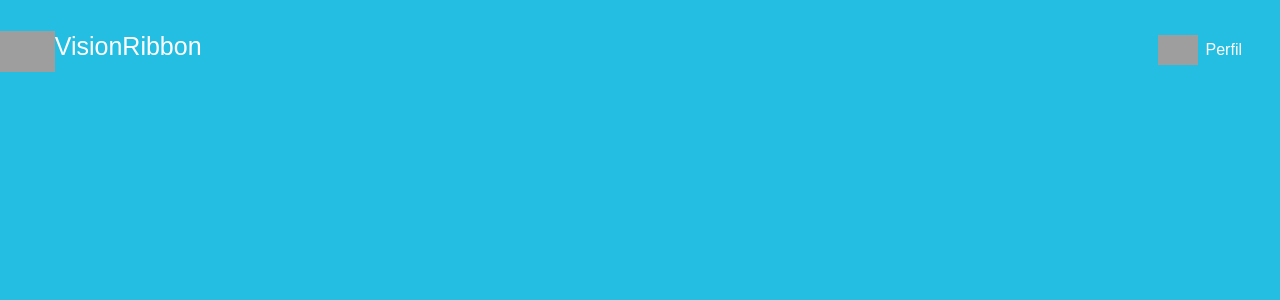
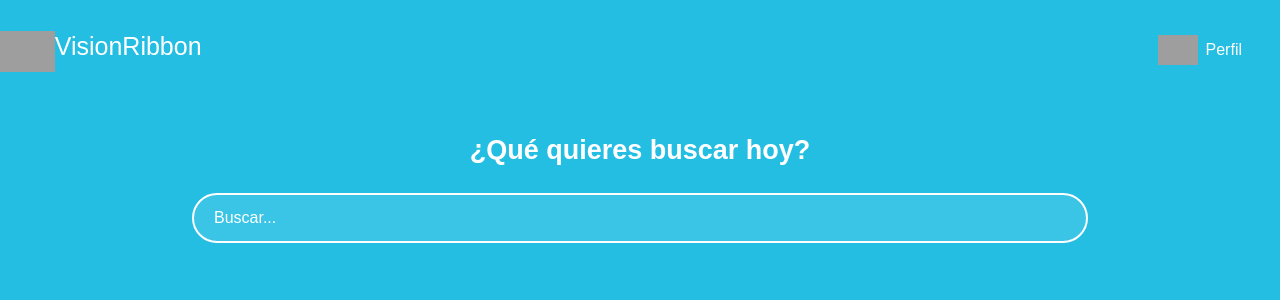
Before and after one commit to juliomunozb/platzi-video, a React (Create React App) app: page / in a window 1280 px wide. Shown: the top 300 px of the page. Built offline with nearby package versions, Linux system fonts and the light colour scheme; grey boxes are pictures that could not be loaded.

Commit message:
Creando componente Search

```diff
--- /dev/null
+++ b/src/assets/styles/components/Search.scss
@@ -0,0 +1,20 @@
+@import "../components/_globales.scss";
+.main {
+  display: flex;
+  align-items: center;
+  justify-content: center;
+  flex-direction: column;
+  height: 150px;
+  border-radius: 0px 0px 40px 40px;
+  &__title {
+    color: $color-primario;
+    @include font-size(27px);
+  }
+}
+
+.input {
+  @include input("buscador");
+  &::placeholder {
+    color: $color-primario; /*color del texto del placehordel en blanco*/
+  }
+}
--- /dev/null
+++ b/src/components/Search.jsx
@@ -0,0 +1,10 @@
+import React from "react";
+import "../assets/styles/components/Search.scss";
+const Search = () => (
+  <section className="main">
+    <h1 className="main__title">¿Qué quieres buscar hoy?</h1>
+    <input className="input" type="text" placeholder="Buscar..." />
+  </section>
+);
+
+export default Search;
--- a/src/containers/App.jsx
+++ b/src/containers/App.jsx
@@ -1,10 +1,12 @@
 import React from "react";
 import Header from "../components/Header";
+import Search from "../components/Search";
 import "../assets/styles/App.scss";
 const App = () => {
   return (
     <div className="App">
       <Header />
+      <Search />
     </div>
   );
 };
```
